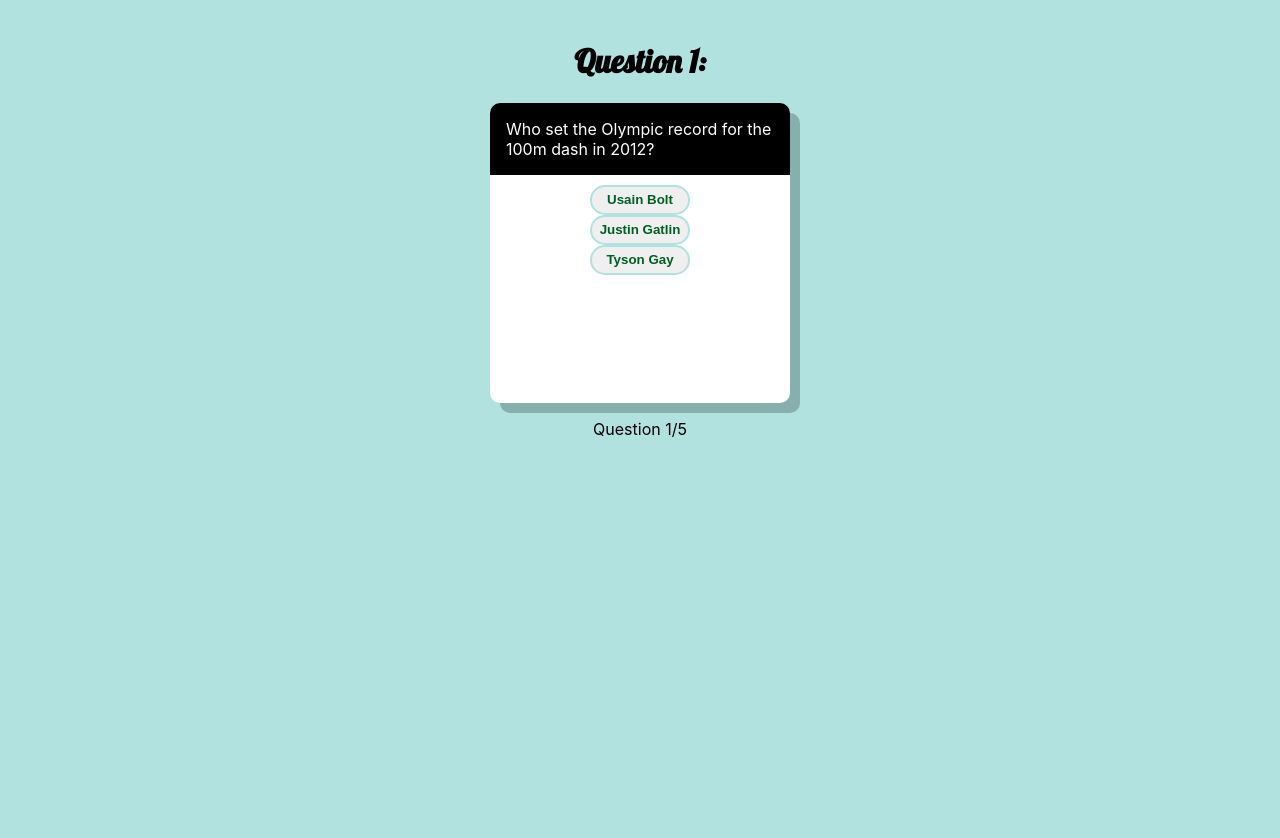
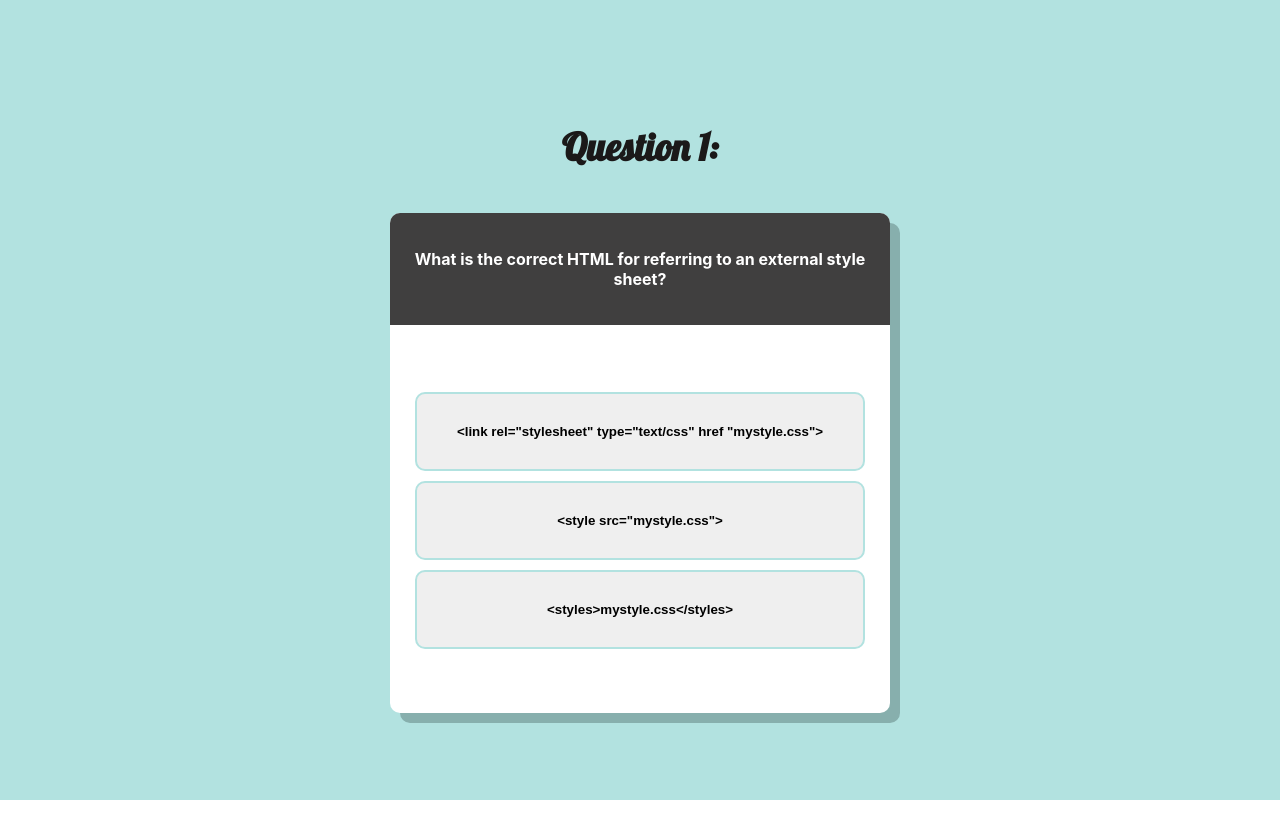
Before and after one commit to Technigo/project-redux-quiz-old, a React (Create React App) app: page / in a window 1280 px wide. Both pictures are taken after a click on the button "Start". After the commit the page ends 800 px from the top, so only its background shows below. Built offline with nearby package versions, Linux system fonts and the light colour scheme.

Commit message:
final commit

```diff
--- a/src/components/CurrentQuestion.js
+++ b/src/components/CurrentQuestion.js
@@ -1,8 +1,17 @@
 import React, { useState } from 'react';
 import { useSelector, useDispatch } from 'react-redux';
 import { quiz } from 'reducers/quiz';
-import { AnswerContainer, Wrapper } from 'styledComponents/Containers';
-import { StyledButton } from 'styledComponents/StyledButton';
+import {
+  AnswerContainer,
+  BottomPageContainer,
+  OptionContainer,
+  Wrapper
+} from 'styledComponents/Containers';
+import {
+  Button,
+  CorrectAnswerMessage,
+  OptionButton
+} from 'styledComponents/StyledButton';
 
 export const CurrentQuestion = () => {
   const dispatch = useDispatch();
@@ -50,10 +59,14 @@ export const CurrentQuestion = () => {
     <Wrapper>
       <h1 className="question-title">Question {question.id}:</h1>
       <AnswerContainer>
-        <div className="question-text">{question.questionText}</div>
+        <div className="question-text">
+          <h4>{question.questionText}</h4>
+        </div>
+        <div>
+          <OptionContainer>
             {question.options.map((option, index) => {
               return (
-            <StyledButton
+                <OptionButton
                   isCorrect={answer && index === question.correctAnswerIndex}
                   isIncorrect={answer && index !== question.correctAnswerIndex}
                   onClick={() => {
@@ -65,22 +78,29 @@ export const CurrentQuestion = () => {
                   key={option}
                 >
                   {option}
-            </StyledButton>
+                </OptionButton>
               );
             })}
+          </OptionContainer>
+        </div>
       </AnswerContainer>
 
       {answer && (
-        <div>
-          <p>{`The answer is ${statusAnswer()}`}</p>
-          <button type="button" onClick={handleNext}>
+        <BottomPageContainer>
+          <CorrectAnswerMessage
+            rightAnswer={answer.isCorrect}
+            wrongAnswer={!answer.isCorrect}
+          >
+            {`The answer is ${statusAnswer()}`}
+          </CorrectAnswerMessage>
+          <Button type="button" onClick={handleNext}>
             Next
-          </button>
-        </div>
-      )}
+          </Button>
           <p>
             Question {question.id}/{questionsLength}
           </p>
+        </BottomPageContainer>
+      )}
     </Wrapper>
   );
 };
--- a/src/components/EndPage.js
+++ b/src/components/EndPage.js
@@ -1,6 +1,8 @@
 import React from 'react';
 import { useDispatch, useSelector } from 'react-redux';
 import { quiz } from 'reducers/quiz';
+import { Wrapper } from 'styledComponents/Containers';
+import { Button } from 'styledComponents/StyledButton';
 
 const EndPage = () => {
   const dispatch = useDispatch();
@@ -9,20 +11,23 @@ const EndPage = () => {
       // eslint-disable-next-line implicit-arrow-linebreak
       state.quiz.answers.filter((answer) => answer.isCorrect === true).length
   );
+  const answers = useSelector((state) => state.quiz.answers);
 
   return (
-    <div>
+    <Wrapper>
       <h1>Quiz Over</h1>
-      <p> Your score is: {correctAnswers}</p>
-      <button
+      <h3>
+        You got {correctAnswers} correct answers out of {answers.length}!
+      </h3>
+      <Button
         type="button"
         onClick={() => {
           dispatch(quiz.actions.restart());
         }}
       >
-        restart
-      </button>
-    </div>
+        Restart
+      </Button>
+    </Wrapper>
   );
 };
 
--- a/src/components/StartPage.js
+++ b/src/components/StartPage.js
@@ -1,22 +1,32 @@
 import React from 'react';
 import { useDispatch } from 'react-redux';
 import { quiz } from 'reducers/quiz';
+import { StartEndContainer, Wrapper } from 'styledComponents/Containers';
+import { Button } from 'styledComponents/StyledButton';
 
 const StartPage = () => {
   const dispatch = useDispatch();
   return (
-    <div>
+    <Wrapper>
+      <StartEndContainer>
         <h1>Quiz</h1>
+        <p>
+          Welcome to the technical skills evaluation quiz at SuperBigCorp.
+          Answer at least three of the following questions correctly to qualify
+          for the job.
+        </p>
+        <p>Good luck!</p>
 
-      <button
+        <Button
           type="button"
           onClick={() => {
             dispatch(quiz.actions.startQuiz());
           }}
         >
           Start
-      </button>
-    </div>
+        </Button>
+      </StartEndContainer>
+    </Wrapper>
   );
 };
 
--- a/src/index.css
+++ b/src/index.css
@@ -12,22 +12,57 @@ code {
     monospace;
 }
 
-.question-text {
-  background-color: black;
+/* .question-text {
+  background-color: rgb(64, 63, 63);
   color: white;
   padding: 16px;
   margin-bottom: 10px;
   border-radius: 10px 10px 0px 0px;
+} */
+.question-title {
+  font-family: 'Lobster', cursive;
+  color: rgb(27, 25, 25);
+  padding: 10px;
 }
 
-.question-title {
-  font-family: 'Lobster', cursive;
+.question-text {
+  background-color: rgb(64, 63, 63);
+  color: white;
+  border-radius: 10px 10px 0px 0px;
+  margin: 0;
+  width: 100%;
 }
 
-.correct {
-  background-color: rgb(104, 147, 106);
+h2 {
+  font-size: 16px;
+  margin-top: 2rem;
+  color: rgb(1, 15, 1);
+}
+p {
+  font-weight: 700;
+  font-size: 20px;
+  color: rgb(1, 15, 1);
+  margin: 1em 0em 1.5em 0em;
+  max-width: 640px;
+  line-height: 1.4em;
+  text-align: center;
+}
+h1 {
+  /* font-family:cursive; */
+  font-family: 'Lobster', cursive;
+  font-size: 38px;
+  color: rgb(34, 32, 32);
+  margin-bottom: 2rem;
+}
+h3 {
+  font-size: 40px;
+  font-weight: bold;
+  color: rgb(210, 13, 13);
+  margin-bottom: 2rem;
+  text-align: center;
 }
 
-.incorrect {
-  background-color: rgb(139, 58, 58);
+h4 {
+  padding: 15px;
+  text-align: center;
 }
--- a/src/reducers/quiz.js
+++ b/src/reducers/quiz.js
@@ -4,34 +4,52 @@ import { createSlice } from '@reduxjs/toolkit';
 const questions = [
   {
     id: 1,
-    questionText: 'Who set the Olympic record for the 100m dash in 2012?',
-    options: ['Usain Bolt', 'Justin Gatlin', 'Tyson Gay'],
+    questionText:
+      'What is the correct HTML for referring to an external style sheet?',
+    options: [
+      '<link rel="stylesheet" type="text/css" href "mystyle.css">',
+      '<style src="mystyle.css">',
+      '<styles>mystyle.css</styles>'
+    ],
     correctAnswerIndex: 0
   },
   {
     id: 2,
-    questionText:
-      'When was Michael Phelps last named male World Swimmer of the Year?',
-    options: ['2012', '2014', '2016'],
-    correctAnswerIndex: 2
+    questionText: 'Which is the correct CSS syntax?',
+    options: [
+      '{body: color=black;}',
+      'body {color: black;}',
+      'body: {color=black}'
+    ],
+    correctAnswerIndex: 1
   },
   {
     id: 3,
-    questionText: '3',
-    options: ['2012', '2014', '2016'],
-    correctAnswerIndex: 2
+    questionText: 'How do you write "Hello World" in an alert box?',
+    options: [
+      'msgBox("Hello World");',
+      'alert("Hello World);',
+      'alertBox("Hello World")'
+    ],
+    correctAnswerIndex: 0
   },
   {
     id: 4,
-    questionText: '4',
-    options: ['2012', '2014', '2016'],
-    correctAnswerIndex: 0
+    questionText:
+      'What is the correct syntax to import a Component from React?',
+    options: [
+      'import React.Component from "react"',
+      'import { Component } from "react"',
+      'import Component from "react"'
+    ],
+    correctAnswerIndex: 1
   },
   {
     id: 5,
-    questionText: '5',
-    options: ['2012', '2014', '2016'],
-    correctAnswerIndex: 1
+    questionText:
+      'Redux offers a solution for storing your application state in a single place called...',
+    options: ['Status', 'Bank', 'Store'],
+    correctAnswerIndex: 2
   }
 ];
 
--- a/src/styledComponents/StyledButton.js
+++ b/src/styledComponents/StyledButton.js
@@ -1,13 +1,14 @@
 import styled from 'styled-components';
 
-export const StyledButton = styled.button`
-  min-width: 100px;
-  min-height: 30px;
-  color: #005e25;
-  border-radius: 30px;
+export const OptionButton = styled.button`
+  width: 450px;
+  color: black;
+  border-radius: 10px;
   border: 2px solid #b2e2e0;
-  padding: 5px;
+  padding: 30px;
   font-weight: 700;
+  transition: all 0.2s;
+  margin-top: 10px;
   ${(props) => props.isCorrect && 'background-color: #67b467; color: white;'};
   ${(props) => props.isIncorrect && 'background-color: #b96f6f; color: white;'};
   transition: all 0.2s;
@@ -16,9 +17,28 @@ export const StyledButton = styled.button`
     background-color: #b2e2e0;
     color: white;
   }
-  /* &:disabled {
-    background-color: rgba(0, 94, 37, 0.25);
-    color: rgb(0, 94, 37);
-    border: none;
-  } */
+
+  @media (max-width: 667px) {
+    width: 250px;
+  }
 `;
+
+export const Button = styled.button`
+  min-width: 150px;
+  min-height: 50px;
+  border-radius: 15px;
+  background-color: rgba(0, 94, 37, 0.25);
+  color: #373232;
+  border: none;
+  font-weight: bold;
+  font-size: 16px;
+  &:hover {
+    background-color: rgb(255 255 255 / 25%);
+    color: white;
+  }
+`;
+
+export const CorrectAnswerMessage = styled.p`
+  ${(props) => props.rightAnswer && 'color: green;'};
+  ${(props) => props.wrongAnswer && 'color: red;'};
+`;
--- a/src/styledComponents/containers.js
+++ b/src/styledComponents/containers.js
@@ -2,9 +2,9 @@ import styled from 'styled-components';
 
 export const Wrapper = styled.div`
   background-color: #b2e2e0;
-  padding: 20px;
   display: flex;
   flex-direction: column;
+  justify-content: center;
   align-items: center;
   height: 100vh;
 `;
@@ -14,10 +14,37 @@ export const AnswerContainer = styled.div`
   flex-direction: column;
   align-items: center;
   background-color: white;
-  width: 300px;
-  height: 300px;
-  justify-content: center;
+  width: 500px;
+  min-height: 500px;
   border-radius: 10px;
   box-shadow: 10px 10px #87afad;
-  justify-content: flex-start;
+
+  @media (max-width: 667px) {
+    width: 300px;
+  }
 `;
+
+export const OptionContainer = styled.div`
+  display: flex;
+  flex-direction: column;
+  margin-top: 10%;
+  margin-bottom: 2em;
+  padding: 10px;
+`;
+
+export const StartEndContainer = styled.div`
+  display: flex;
+  flex-direction: column;
+  text-align: start;
+  align-items: center;
+  max-width: 80%;
+
+  h1 {
+    font-size: 50px;
+  }
+`;
+
+export const BottomPageContainer = styled.div`
+  display: flex;
+  flex-direction: column;
+`;
```
Lines whose indentation alone changed are shown as unchanged.
